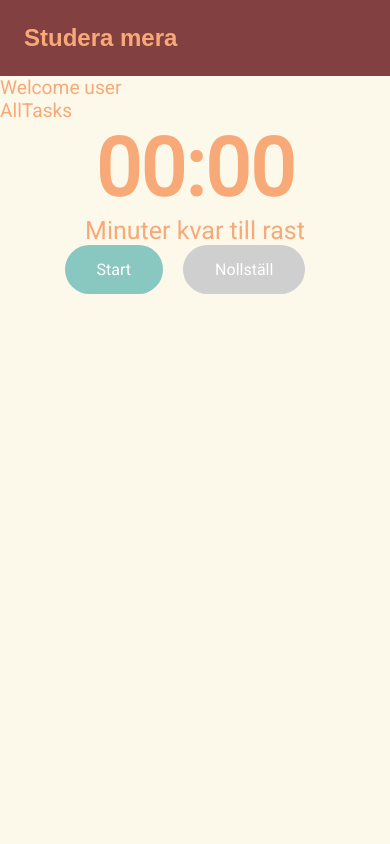
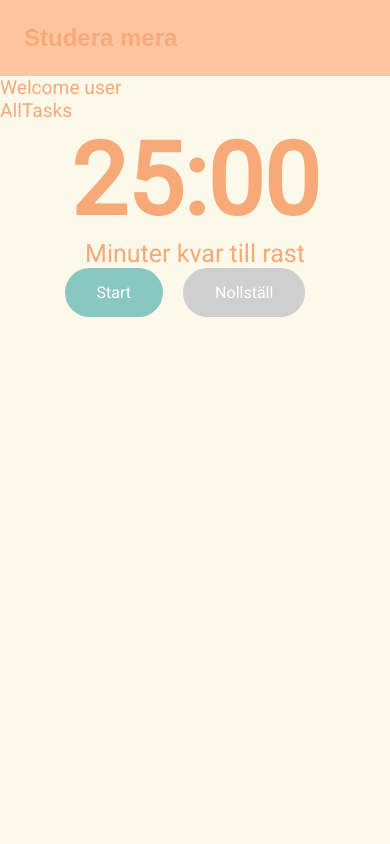
Before and after one commit to hannamollergren/Vue-Studeramera, a Vue app: page / in a window 390 px wide. Shown: the top 844 px of the page. Built offline with nearby package versions, Linux system fonts and the light colour scheme; a web font is replaced by a local one.

Commit message:
1) Tagit bort outline på timer knappar 2) Starttid på timer visas nu direkt, samma vid återställning. Justerat storlek på timerfont. 4) Justerat padding för att testa responsivitet. 5) Justerat kommentarer. 6) Återställt färg på header.

```diff
--- a/src/components/Header.vue
+++ b/src/components/Header.vue
@@ -12,6 +12,6 @@
 	color: #f8a978;
 	padding: 1em;
 	margin: 0;
-  background: rgb(131, 64, 64);
+  background: #ffc5a1;
 }
 </style>
--- a/src/components/Timer.vue
+++ b/src/components/Timer.vue
@@ -61,13 +61,13 @@ startTimer() {
 resetTimer(){
     // nollställ tids intervallet
     clearInterval(this.intervalId);
-    // sätter timern till 00:00
-    this.display = "00" + ":" + "00";
+    // sätter timern till en viss start tid
+    this.display = "25" + ":" + "00";
 }
   },
   created(){
-      // initialisera med  00:00
-      this.display = "00" + ":" + "00";
+      // initialisera med en viss starttid
+      this.display = "25" + ":" + "00";
   }
 }
 </script>
@@ -75,6 +75,7 @@ resetTimer(){
 
 <style scoped>
 .container{
+    /*padding: 10em;*/
     width: 100%;
     height: 900px;
     background-color: #FCF9EA;
@@ -82,7 +83,7 @@ resetTimer(){
     color: #F8A978;
 }
 .timer{
-    font-size: 80px;
+    font-size: 100px;
 }
 .timer-message{
     font-size:25px;
@@ -99,7 +100,7 @@ resetTimer(){
   display: inline-block;
   font-size: 16px;
 }
-
+button:focus {outline:0;}
 .button-reset {
   border-radius: 25px;
   margin-right: 20px;
@@ -111,5 +112,6 @@ resetTimer(){
   text-decoration: none;
   display: inline-block;
   font-size: 16px;
+
 }
 </style>
```
